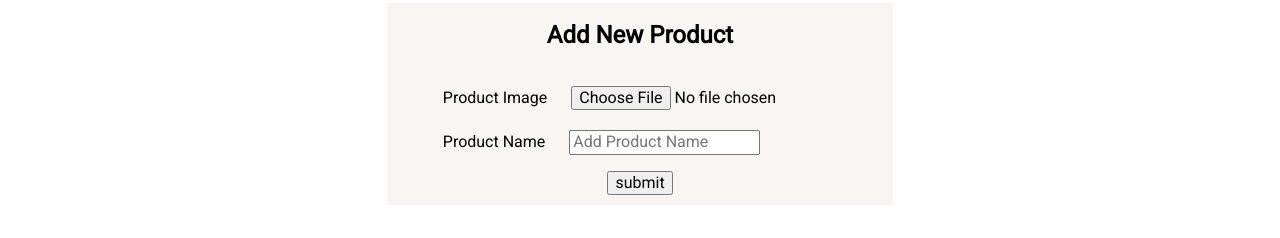
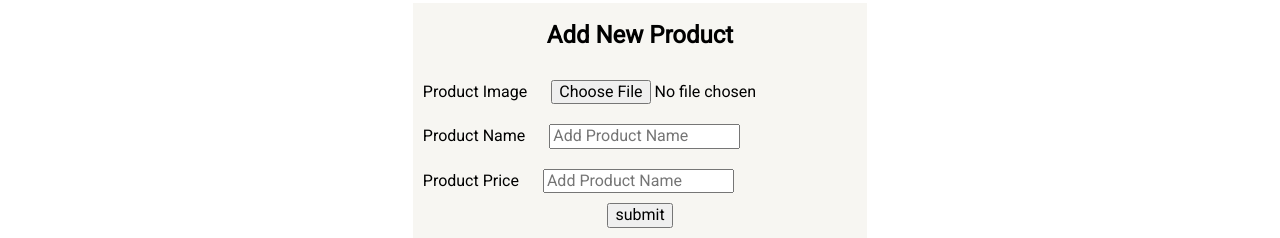
Before and after one commit to tulalearning/html-css-learning, a plain HTML site: page index.html in a window 1280 px wide. Shown: the part 973-1211 px from the top of the page. Before the commit the page ends 1178 px from the top, so only its background shows below. Drawn offline with Linux system fonts and the light colour scheme.

Commit message:
CTHP-4 - New Product Form

```diff
--- a/index.html
+++ b/index.html
@@ -93,8 +93,7 @@
     <div class="new_product">
       <h2>Add New Product</h2>
       <form action="">
-        <div class="form_layout">
-          <div class="form_row">
+        <div class="form_column">
           <label for="productImage">Product Image</label>
           <input
             type="file"
@@ -103,7 +102,7 @@
             id="productImage"
           />
         </div>
-          <div class="form_row">
+        <div class="form_column">
           <label for="productName">Product Name</label>
           <input
             type="text"
@@ -112,6 +111,14 @@
             id="productName"
           />
         </div>
+        <div class="form_column">
+          <label for="productName">Product Price</label>
+          <input
+            type="text"
+            name="Product"
+            placeholder="Add Product Name"
+            id="productPrice"
+          />
         </div>
         <div class="submit_button">
           <input type="button" value="submit" />
--- a/styles.css
+++ b/styles.css
@@ -514,11 +514,11 @@ template {
   padding-left: 40px;
 }
 
-.form_row {
+.form_column {
   padding: 10px;
 }
 
-.form_row label {
+.form_column label {
   padding-right: 20px;
 }
 
```
Lines whose indentation alone changed are shown as unchanged.
